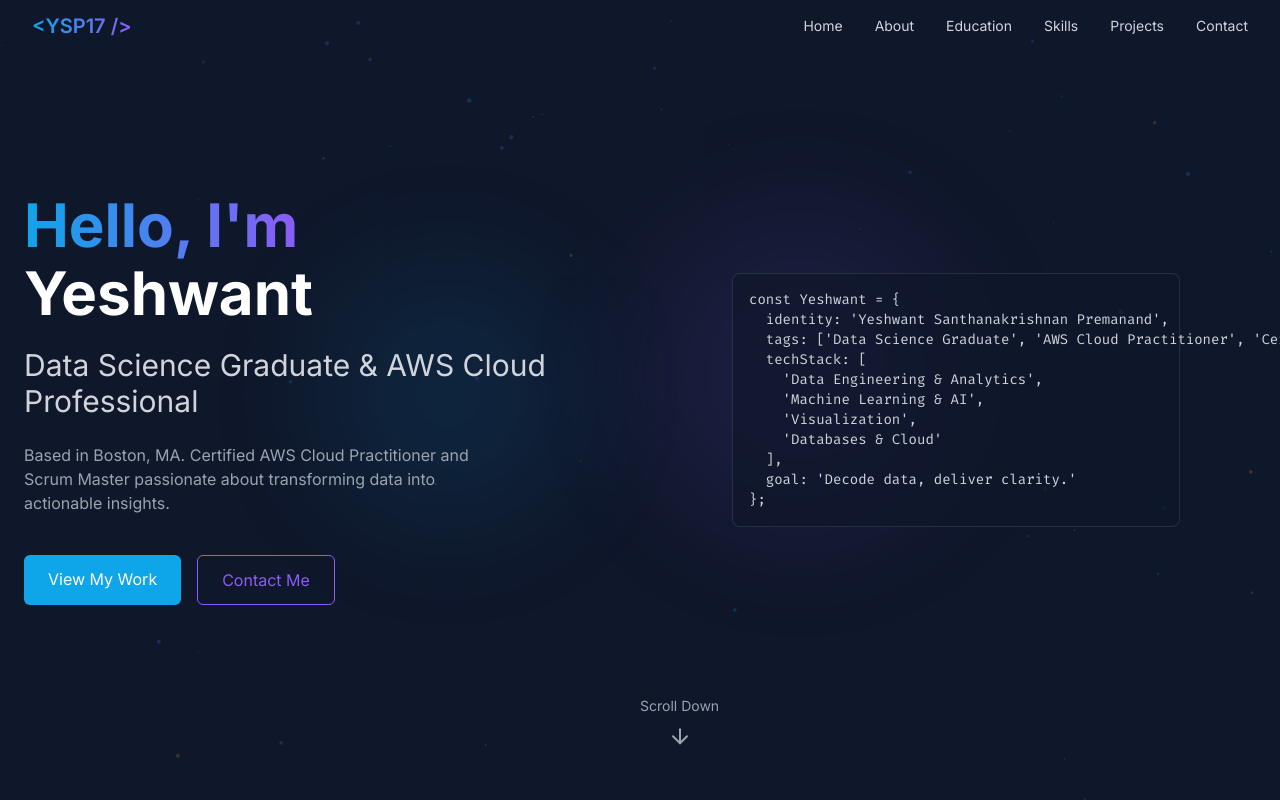
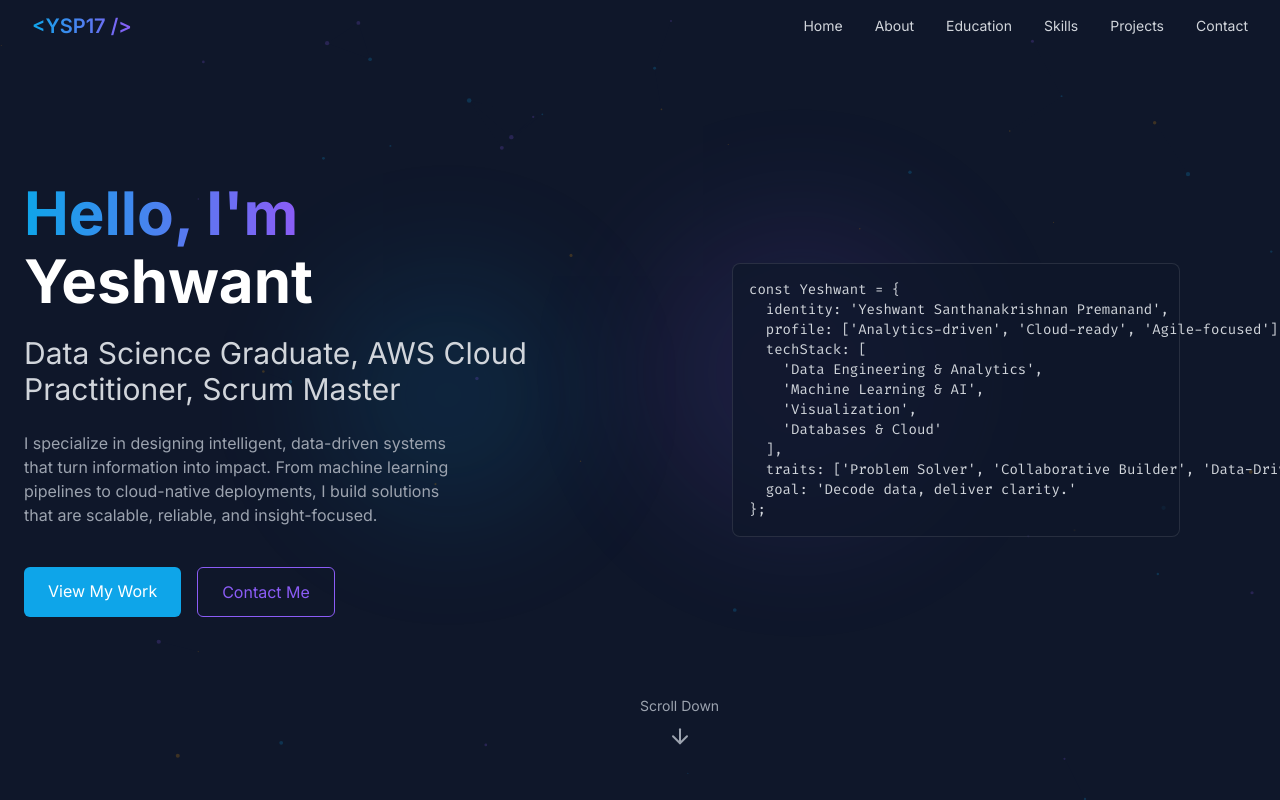
Before and after one commit to YSP17/CodeQuantum, a React (Vite) app: page / in a window 1280 px wide. Shown: the top 800 px of the page. Built offline with nearby package versions, Linux system fonts and the light colour scheme.

Commit message:
Refactor: Update about section
Updated the about section with new data.

```diff
--- a/src/components/HeroSection.tsx
+++ b/src/components/HeroSection.tsx
@@ -1,3 +1,4 @@
+
 import React from "react";
 import { Link } from "react-scroll";
 
@@ -18,9 +19,10 @@ export function HeroSection() {
               <span className="gradient-text">Hello, I'm</span>
               <span className="block text-white mt-2">Yeshwant</span>
             </h1>
-            <h2 className="text-2xl md:text-3xl text-gray-300">Data Science Graduate & AWS Cloud Professional</h2>
+            <h2 className="text-2xl md:text-3xl text-gray-300">Data Science Graduate, AWS Cloud Practitioner, Scrum Master</h2>
             <p className="text-gray-400 max-w-md">
-              Based in Boston, MA. Certified AWS Cloud Practitioner and Scrum Master passionate about transforming data into actionable insights.
+              I specialize in designing intelligent, data-driven systems that turn information into impact.
+              From machine learning pipelines to cloud-native deployments, I build solutions that are scalable, reliable, and insight-focused.
             </p>
             <div className="flex space-x-4 pt-4">
               <Link
@@ -47,13 +49,14 @@ export function HeroSection() {
             <pre className="text-gray-300 text-sm">
               {`const Yeshwant = {
   identity: 'Yeshwant Santhanakrishnan Premanand',
-  tags: ['Data Science Graduate', 'AWS Cloud Practitioner', 'Certified Scrum Master'],
+  profile: ['Analytics-driven', 'Cloud-ready', 'Agile-focused'],
   techStack: [
     'Data Engineering & Analytics',
     'Machine Learning & AI',
     'Visualization',
     'Databases & Cloud'
   ],
+  traits: ['Problem Solver', 'Collaborative Builder', 'Data-Driven Decision Maker'],
   goal: 'Decode data, deliver clarity.'
 };`}
             </pre>
```
